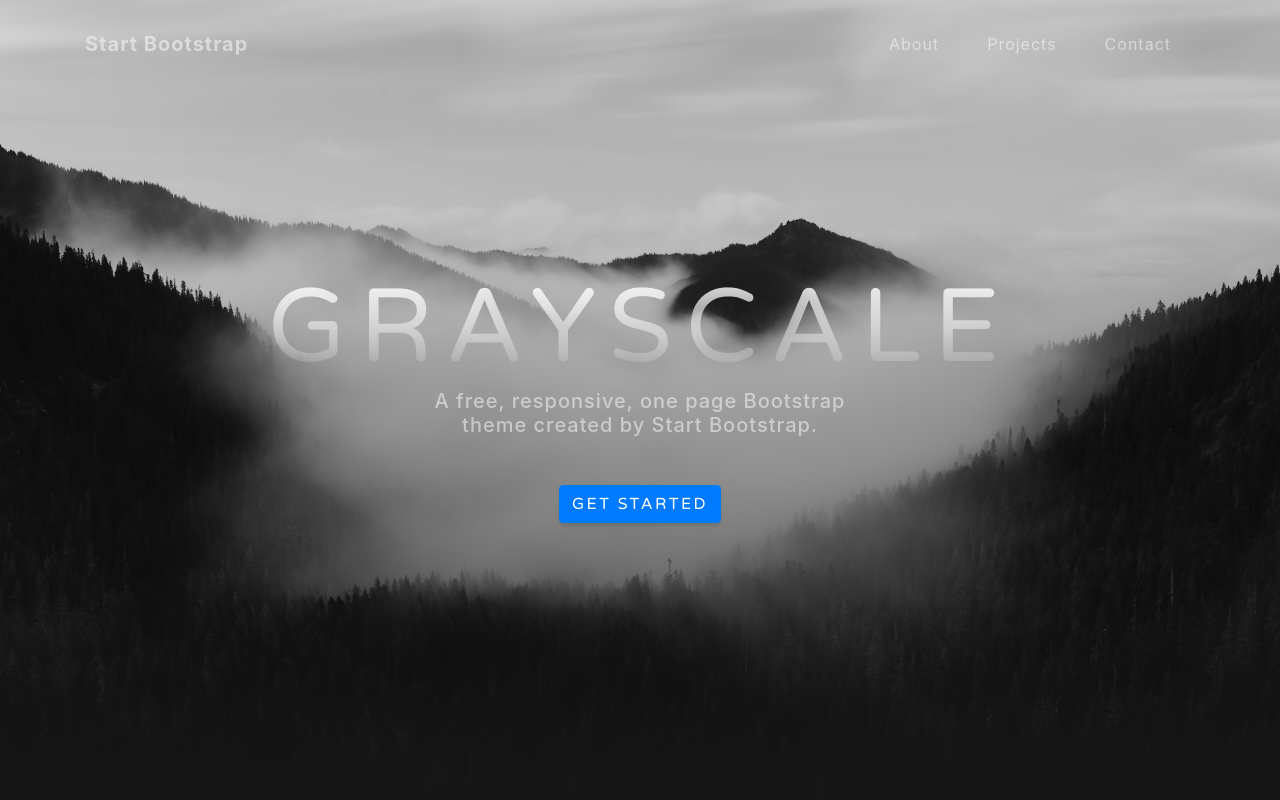
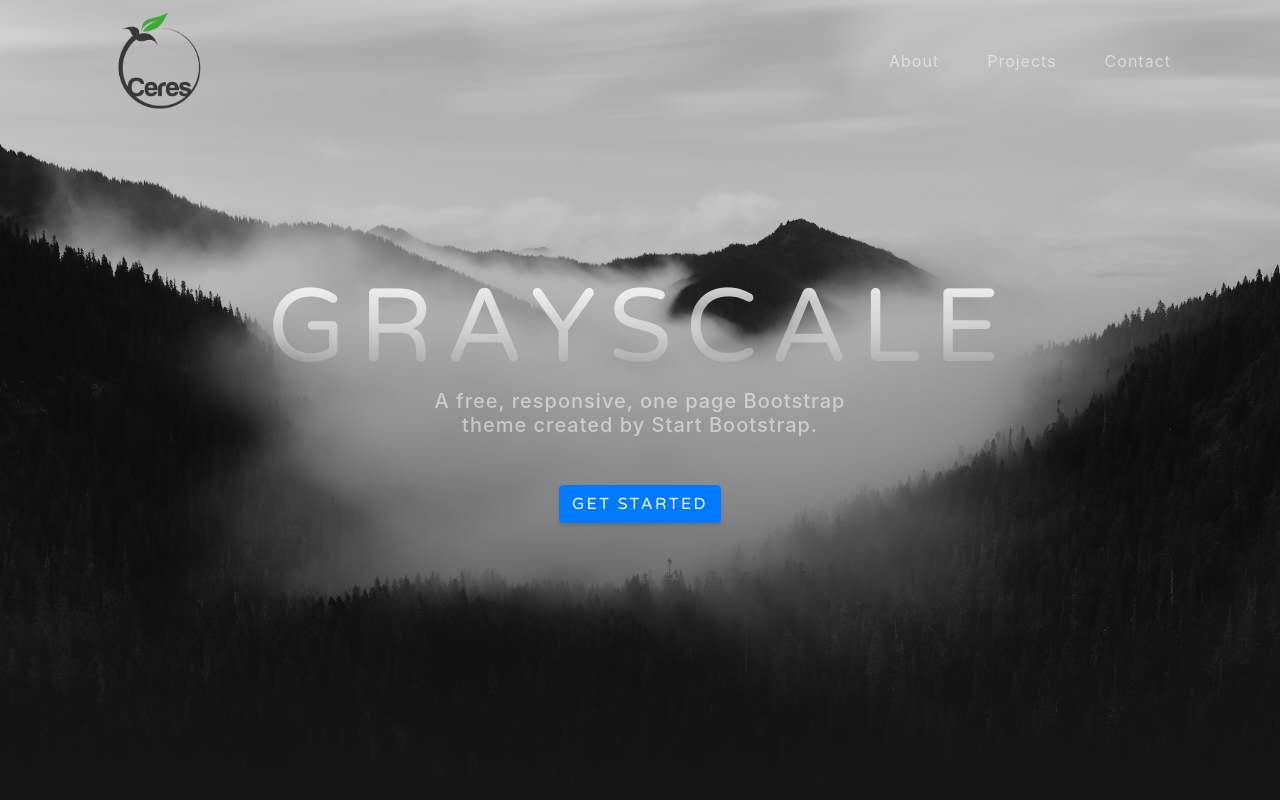
Before and after one commit to growatceres/growatceres.github.io, a website with bundled scripts: page index_2.html in a window 1280 px wide. Shown: the top 800 px of the page. Built offline with nearby package versions, Linux system fonts and the light colour scheme.

Commit message:
Update index_2.html

```diff
--- a/index_2.html
+++ b/index_2.html
@@ -8,7 +8,7 @@
   <meta name="description" content="">
   <meta name="author" content="">
 
-  <title>Grayscale - Start Bootstrap Theme</title>
+  <title>Ceres - Autonomous Plant Care Systems</title>
 
   <!-- Bootstrap core CSS -->
   <link href="vendor/bootstrap/css/bootstrap.min.css" rel="stylesheet">
@@ -28,7 +28,7 @@
   <!-- Navigation -->
   <nav class="navbar navbar-expand-lg navbar-light fixed-top" id="mainNav">
     <div class="container">
-      <a class="navbar-brand js-scroll-trigger" href="#page-top">Start Bootstrap</a>
+      <a class="navbar-brand js-scroll-trigger" href="#page-top"><img src="ceres.png" width="150px" alt=""></a>
       <button class="navbar-toggler navbar-toggler-right" type="button" data-toggle="collapse" data-target="#navbarResponsive" aria-controls="navbarResponsive" aria-expanded="false" aria-label="Toggle navigation">
         Menu
         <i class="fas fa-bars"></i>
```
